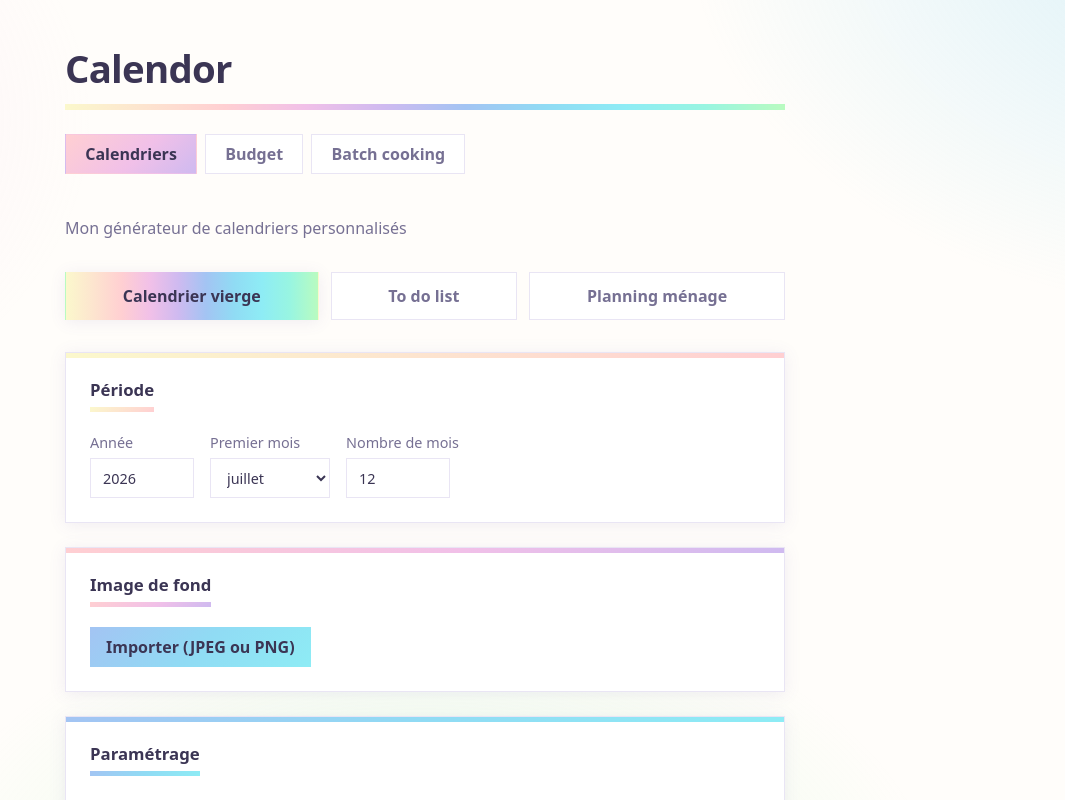
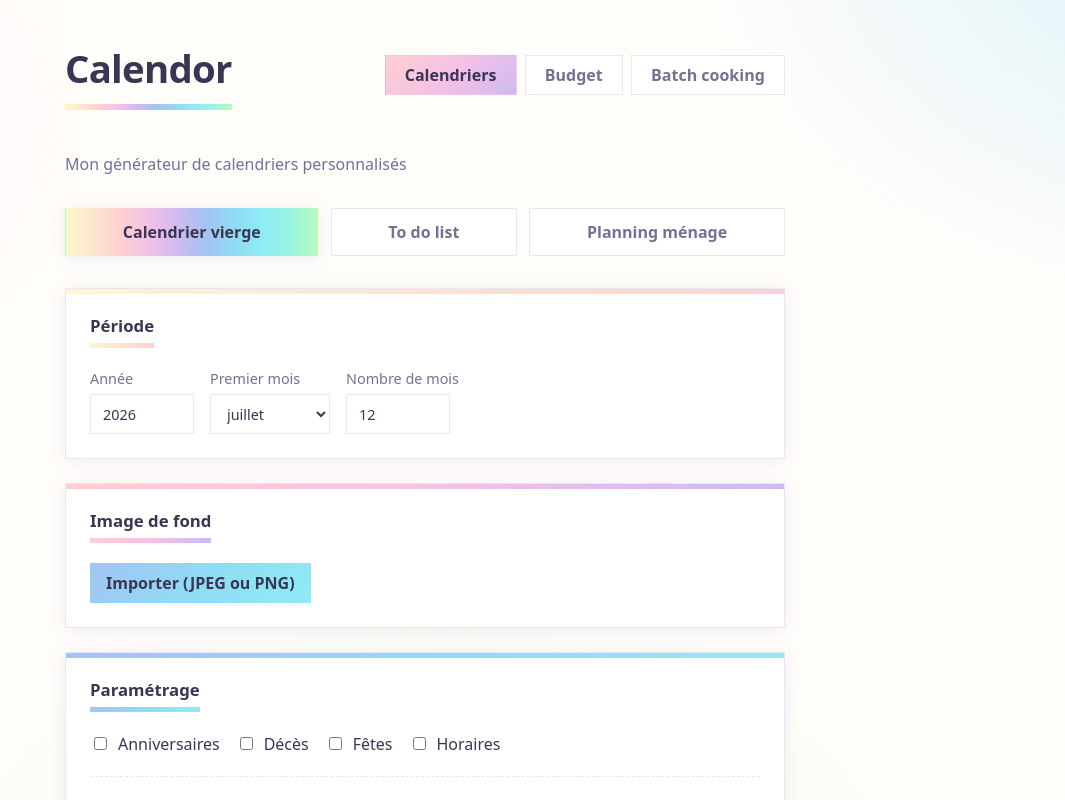
Before and after one commit to myracodes/calendor, a React (Vite) app: page /calendars#/calendars in a window 1280 px wide. Shown: the top 800 px of the page, without its empty margins (215-1280 px from the left). Built offline with nearby package versions, Linux system fonts and the light colour scheme; what @react-pdf/renderer would draw is missing.

Commit message:
fix(navbar): design update

```diff
--- a/src/App.css
+++ b/src/App.css
@@ -25,6 +25,21 @@
 }
 
 /* ===== En-tête ===== */
+
+.app-header {
+  display: flex;
+  flex-direction: column;
+  gap: 1rem;
+  margin-bottom: 2rem;
+}
+
+@media (min-width: 640px) {
+  .app-header {
+    flex-direction: row;
+    align-items: center;
+    justify-content: space-between;
+  }
+}
 
 .app h1 {
   display: inline-block;
--- a/src/App.tsx
+++ b/src/App.tsx
@@ -10,8 +10,10 @@ export default function App() {
   return (
     <HashRouter>
       <main className="app">
-        <h1>Calendor</h1>
-        <Navbar />
+        <div className="app-header">
+          <h1>Calendor</h1>
+          <Navbar />
+        </div>
 
         <Routes>
           <Route path="/" element={<Navigate to="/calendars" replace />} />
--- a/src/components/Navbar/Navbar.css
+++ b/src/components/Navbar/Navbar.css
@@ -2,13 +2,14 @@
   display: flex;
   flex-wrap: wrap;
   gap: 0.5rem;
-  margin: 1.5rem 0 2rem;
 }
 
 .navbar-link {
   height: var(--control-h);
   display: inline-flex;
+  flex: 1 1 auto;
   align-items: center;
+  justify-content: center;
   padding: 0 1.2rem;
   color: var(--ink-light);
   font-weight: 600;
@@ -19,6 +20,12 @@
     background 0.15s ease,
     color 0.15s ease,
     border-color 0.15s ease;
+}
+
+@media (min-width: 640px) {
+  .navbar-link {
+    flex: 0 0 auto;
+  }
 }
 
 .navbar-link:hover {
```
